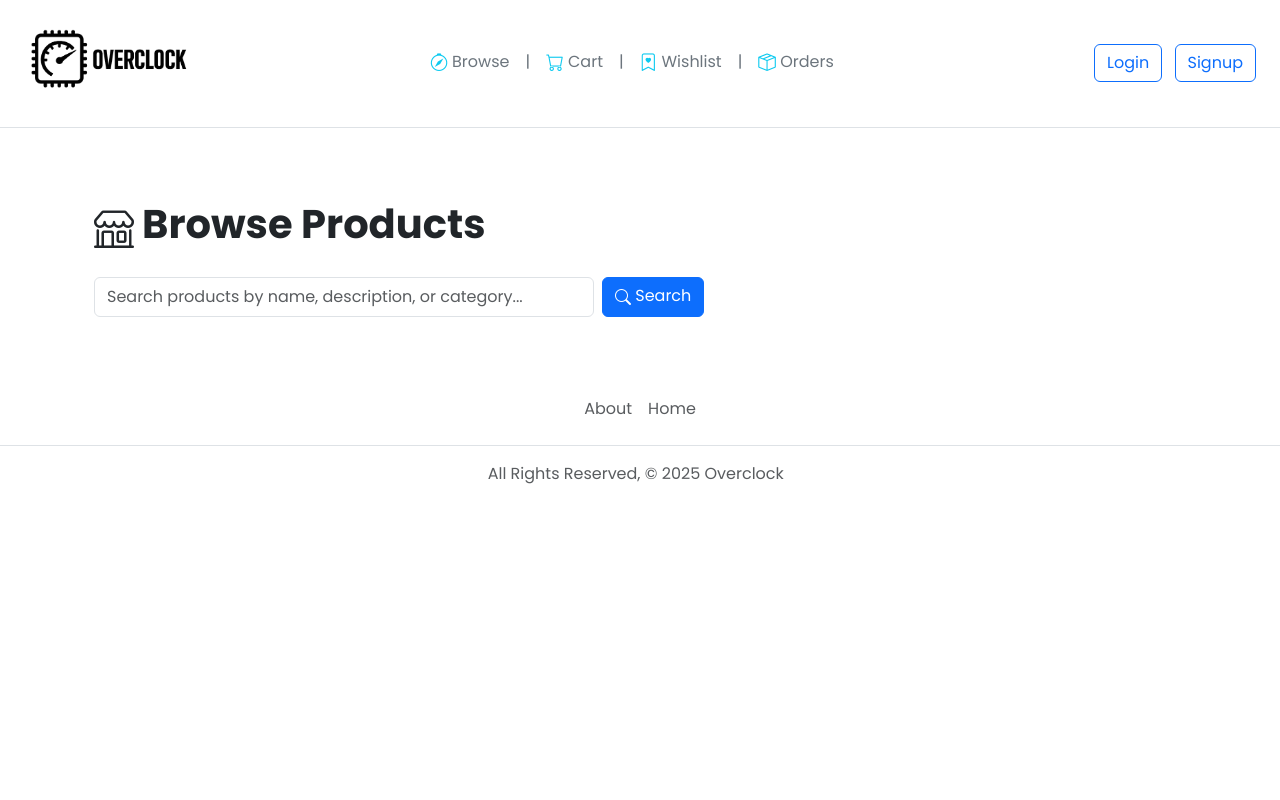
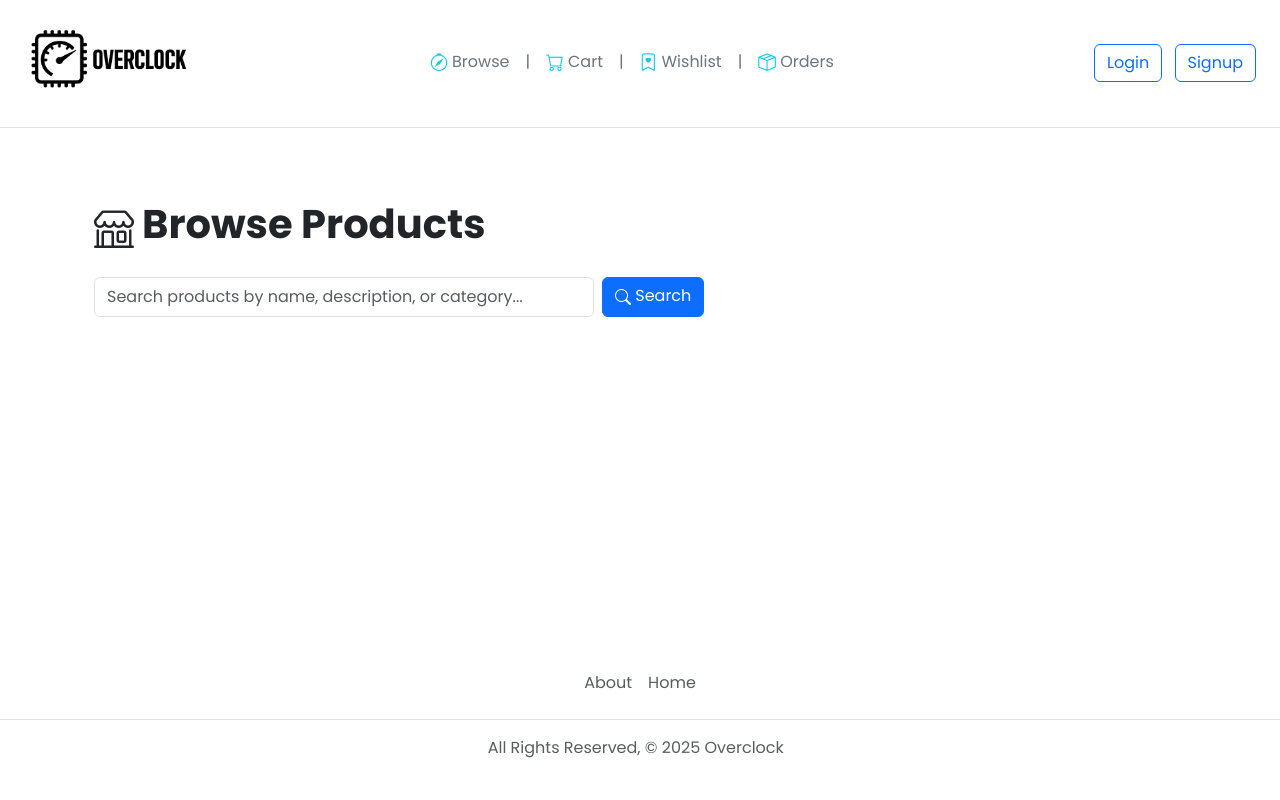
Before and after one commit to izZERO/Overclock, a Django app: page /browse/ in a window 1280 px wide. Run offline with Django 5.2, Linux system fonts and the light colour scheme; data that the repository does not hold is empty.

Commit message:
make footer always at the bottom of the page

```diff
--- a/main/templates/base.html
+++ b/main/templates/base.html
@@ -28,6 +28,16 @@
       crossorigin="anonymous"
     ></script>
     <script src="{% static 'isDarkmode.js' %}" defer></script>
+    <style>
+      body {
+        min-height: 100vh;
+        display: flex;
+        flex-direction: column;
+      }
+      main {
+        flex: 1;
+      }
+    </style>
   </head>
   <body>
     <header
```
